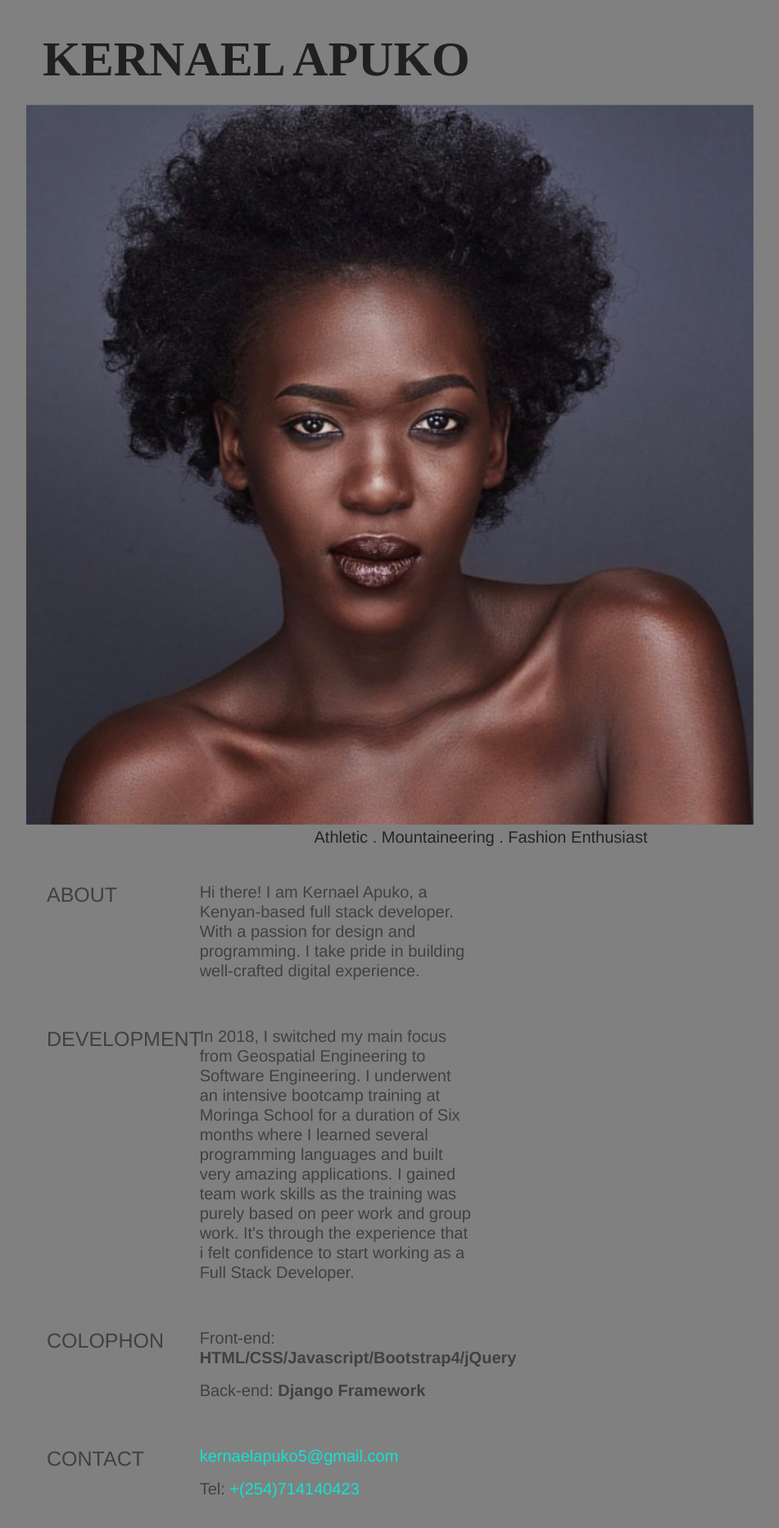
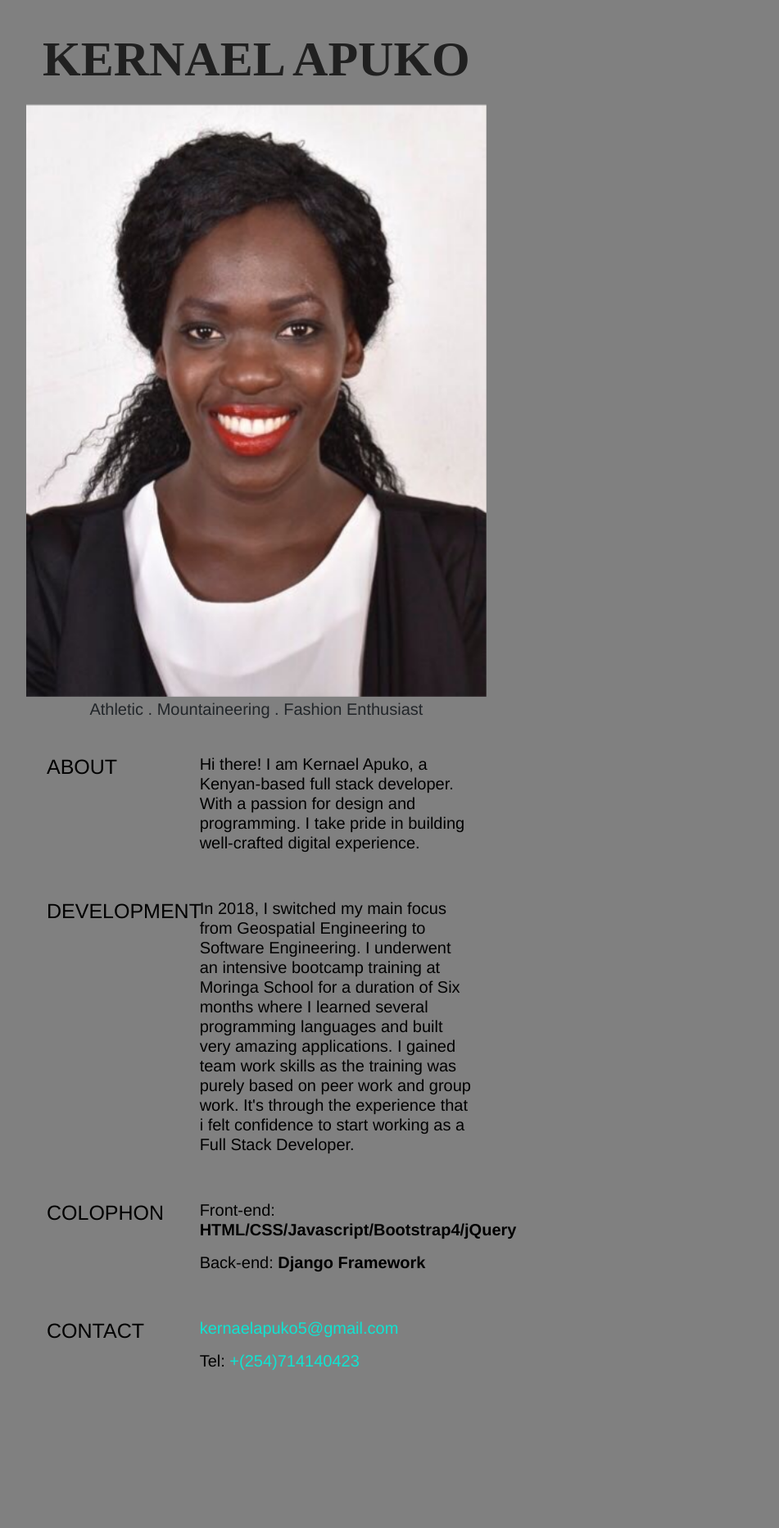
Before and after one commit to Kernael92/portfolio, a Django app: page /self/ in a window 1280 px wide. Shown: the part 70-1934 px from the top of the page at 82% size, without its empty margins (53-1004 px from the left). After the commit the page ends 1742 px from the top, so only its background shows below. Run offline with Django 3.2, Linux system fonts and the light colour scheme; some libraries are stand-ins or nearby versions; some web fonts are replaced.

Commit message:
change profile image

```diff
--- a/projects/static/css/self.css
+++ b/projects/static/css/self.css
@@ -169,6 +169,8 @@
         float: left;
         padding: 20px;
         width: 33.33333%;
+        color: black;
+
 
     }
 
@@ -186,13 +188,14 @@
 h3 {
   font-size: 25px;
   font-family: 'Franklin Gothic Medium', 'Arial Narrow', Arial, sans-serif;
+  color: black;
 
 }
 
 p {
   font-size: 20px;
   font-family: 'Franklin Gothic Medium', 'Arial Narrow', Arial, sans-serif;
-
+  color: black;
 }
 
 body {
--- a/projects/templates/self.html
+++ b/projects/templates/self.html
@@ -36,7 +36,7 @@
 
               </div>
               <div class="col-lg-12">
-                <img src="../static/images/IMG_1185.jpg" alt="" style="height:80%; width: 80%;">
+                <img src="../static/images/IMG_2533.JPG" alt="" style="height:100%; width: 100%;">
 
 
               </div>
```
Also changed, not shown: projects/static/images/IMG_2533.JPG (added).
